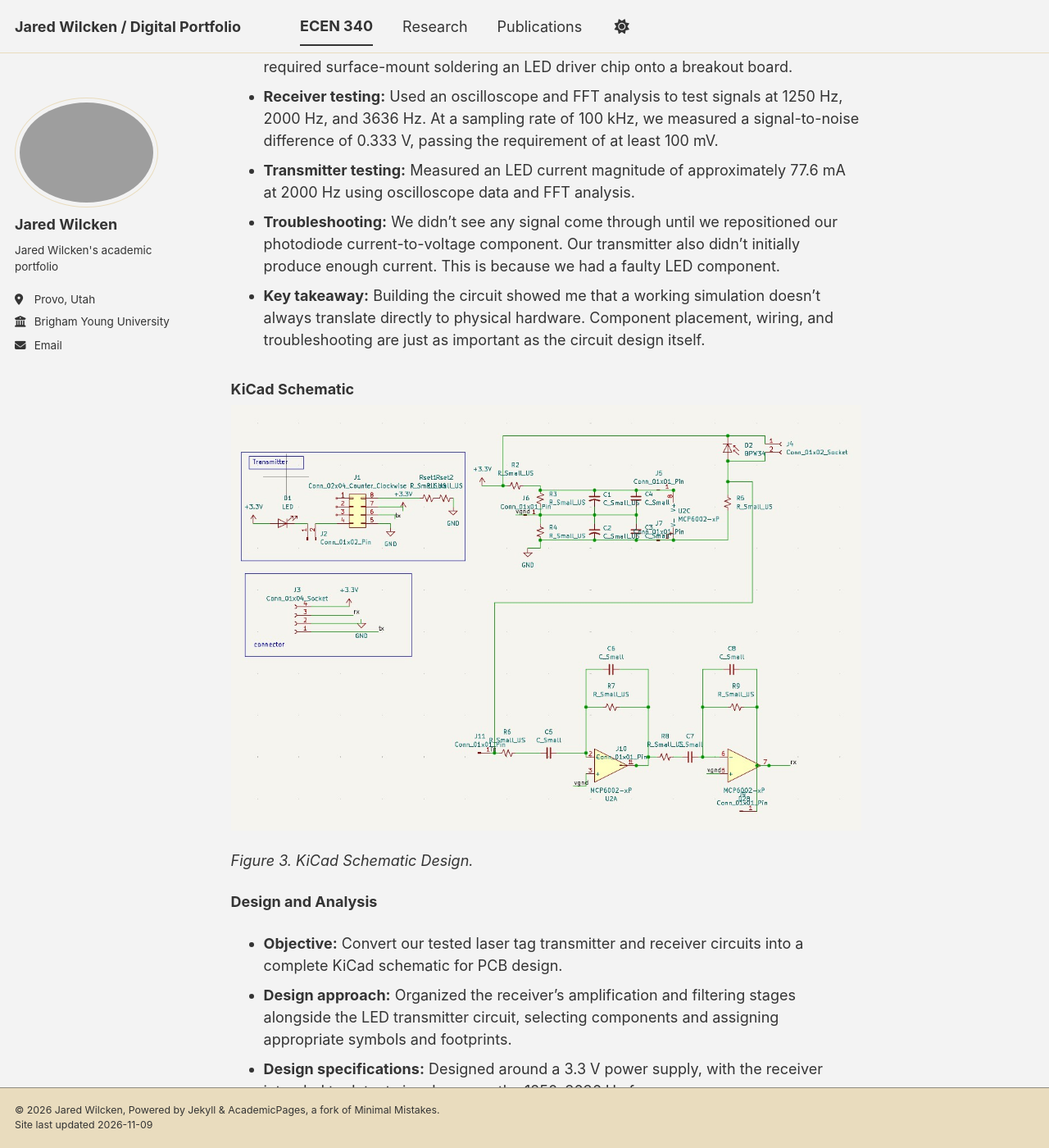
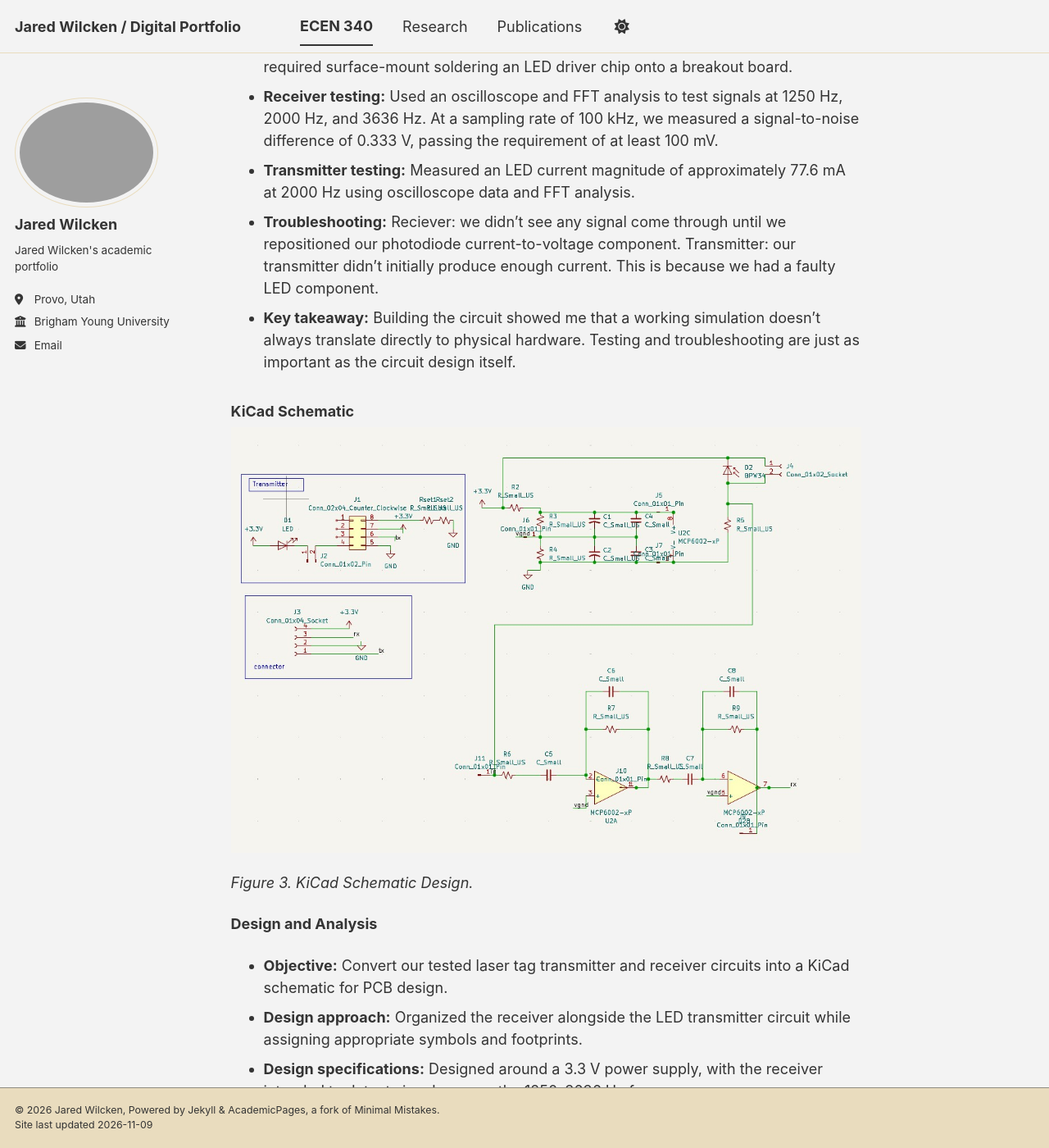
Before and after one commit to jaredwilcken2989/jaredwilcken2989.github.io, a Jekyll site: the page built from _pages/ecen-340.md, in a window 1280 px wide and 1400 px high, scrolled down 3136 px. Shown: the whole window at 82% size. Built offline with Jekyll 4.4.1, drawn with Linux system fonts in a browser that asks for light colours; a style sheet for code colours, icons or effects is not loaded; some of the changed text lies outside the part shown.

Commit message:
Update ecen-340.md

```diff
--- a/_pages/ecen-340.md
+++ b/_pages/ecen-340.md
@@ -45,8 +45,8 @@ For this project, I designed and simulated a filter circuit using SPICE, then wo
 * **Implementation:** Built the receiver circuit across two breadboards using MCP6002 operational amplifiers, resistors, capacitors, and a photodiode. The transmitter required surface-mount soldering an LED driver chip onto a breakout board.
 * **Receiver testing:** Used an oscilloscope and FFT analysis to test signals at 1250 Hz, 2000 Hz, and 3636 Hz. At a sampling rate of 100 kHz, we measured a signal-to-noise difference of 0.333 V, passing the requirement of at least 100 mV.
 * **Transmitter testing:** Measured an LED current magnitude of approximately 77.6 mA at 2000 Hz using oscilloscope data and FFT analysis.
-* **Troubleshooting:** We didn’t see any signal come through until we repositioned our photodiode current-to-voltage component. Our transmitter also didn't initially produce enough current. This is because we had a faulty LED component.
-* **Key takeaway:** Building the circuit showed me that a working simulation doesn't always translate directly to physical hardware. Component placement, wiring, and troubleshooting are just as important as the circuit design itself.
+* **Troubleshooting:** Reciever: we didn’t see any signal come through until we repositioned our photodiode current-to-voltage component. Transmitter: our transmitter didn't initially produce enough current. This is because we had a faulty LED component.
+* **Key takeaway:** Building the circuit showed me that a working simulation doesn't always translate directly to physical hardware. Testing and troubleshooting are just as important as the circuit design itself.
 
 ### KiCad Schematic
 
@@ -58,11 +58,11 @@ For this project, I designed and simulated a filter circuit using SPICE, then wo
 
 **Design and Analysis**
 
-* **Objective:** Convert our tested laser tag transmitter and receiver circuits into a complete KiCad schematic for PCB design.
-* **Design approach:** Organized the receiver's amplification and filtering stages alongside the LED transmitter circuit, selecting components and assigning appropriate symbols and footprints.
+* **Objective:** Convert our tested laser tag transmitter and receiver circuits into a KiCad schematic for PCB design.
+* **Design approach:** Organized the receiver alongside the LED transmitter circuit while assigning appropriate symbols and footprints.
 * **Design specifications:** Designed around a 3.3 V power supply, with the receiver intended to detect signals across the 1250–3636 Hz frequency range.
-* **Verification:** Checked component connections, pin assignments, and power connections before transferring the schematic into the PCB layout.
-* **Key takeaway:** Creating a PCB schematic required more attention to component specifications and physical connections than the original SPICE simulation.
+* **Verification:** Checked component connections and power connections before transferring the schematic into the PCB layout.
+* **Key takeaway:** Creating a PCB schematic required more attention to component specifications (like pitch) and physical connections than the original SPICE simulation.
 
 ### PCB Design
 
@@ -75,11 +75,11 @@ For this project, I designed and simulated a filter circuit using SPICE, then wo
 
 **PCB Design and Layout**
 
-* **Objective:** Convert our KiCad schematic into a compact PCB layout that fits inside the laser tag housing.
-* **Design approach:** Selected component footprints, arranged components on both sides of the board, and routed copper traces to connect the transmitter and receiver circuits.
-* **Board specifications:** Designed a 74 × 32 mm PCB containing 33 components and 72 pads, with a minimum trace width of 0.305 mm and minimum clearance of 0.713 mm.
-* **Verification:** Used KiCad's 3D viewer to inspect component placement and check the physical layout before preparing the board for fabrication.
-* **Key takeaway:** PCB design taught me to consider physical constraints, component footprints, and trace routing alongside electrical functionality.
+* **Objective:** Convert our KiCad schematic into a PCB layout that fits inside the laser tag case.
+* **Design approach:** Selected component footprints and arranged components on both sides of the board to connect the transmitter and receiver circuits.
+* **Board specifications and statistics:** Designed a 74 × 32 mm PCB resulting in 33 components and 72 pads, with a minimum trace width of 0.305 mm and minimum clearance of 0.713 mm.
+* **Verification:** Used KiCad's 3D viewer to check the physical layout before preparing the board for fabrication.
+* **Key takeaway:** PCB design taught me to consider physical constraints and trace routing when designing a board.
 
 ## Tools and Technical Skills
 
```
Also changed, not shown: other parts of _pages/ecen-340.md (+2 -2 lines).
